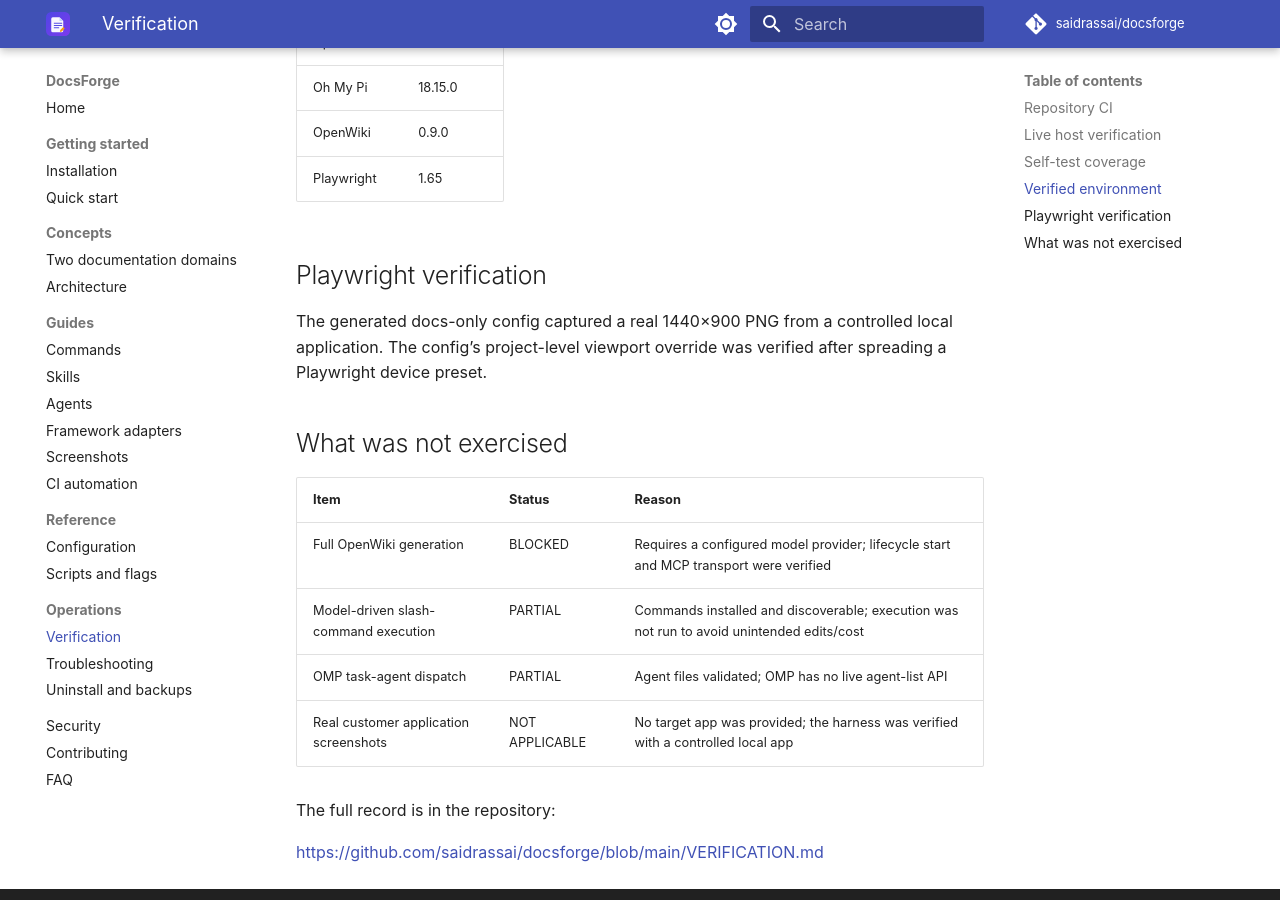
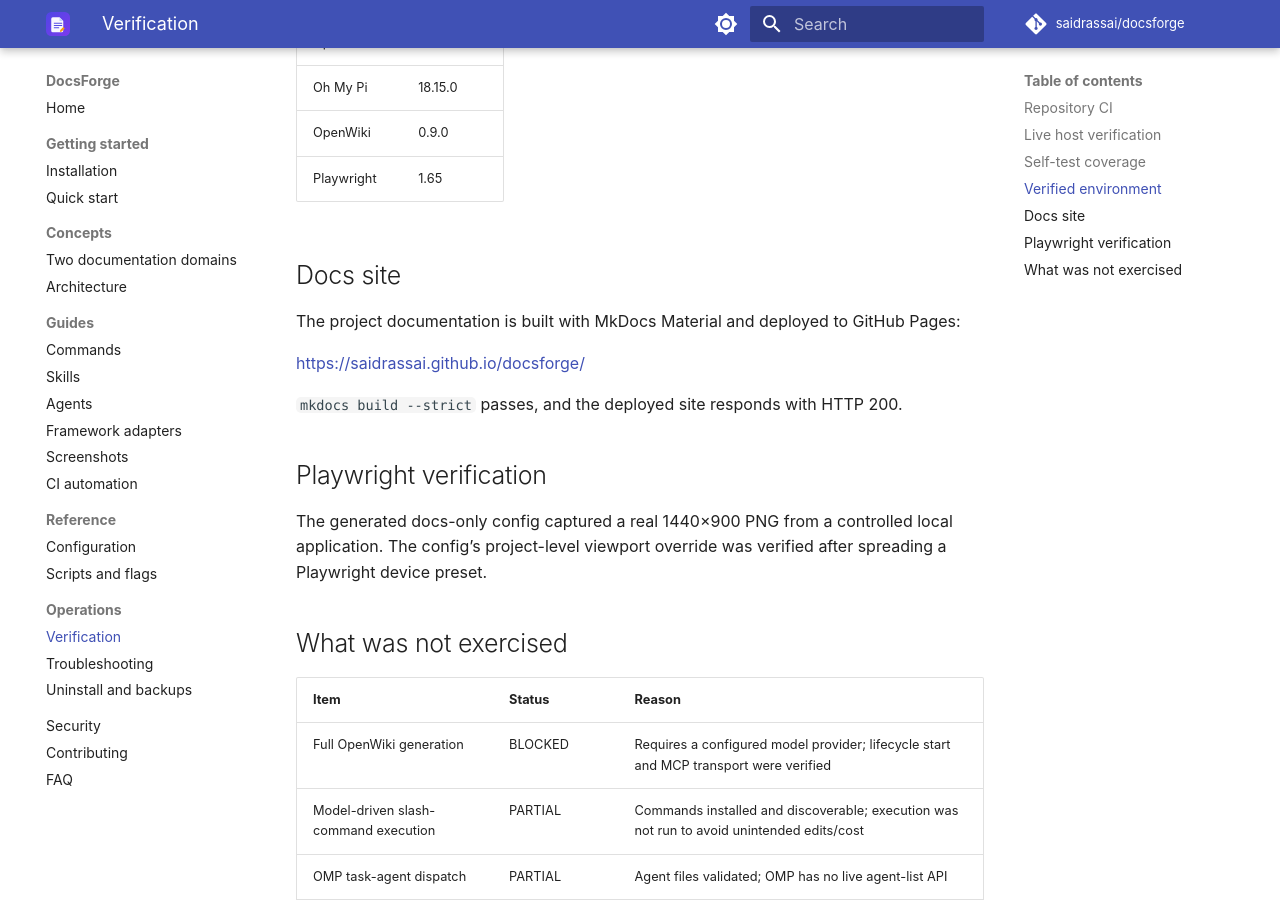
Before and after one commit to saidrassai/docsforge, an MkDocs documentation site: the page built from docs/operations/verification.md, in a window 1280 px wide and 900 px high, scrolled down 2272 px. Built offline with MkDocs 1.6.1 and Material for MkDocs 9.7.7, drawn with Linux system fonts in a browser that asks for light colours; comment, search, counter and statistics services are not loaded.

Commit message:
docs: record documentation site verification

```diff
--- a/docs/operations/verification.md
+++ b/docs/operations/verification.md
@@ -90,6 +90,15 @@ The initial release was verified on:
 | OpenWiki | 0.9.0 |
 | Playwright | 1.65 |
 
+## Docs site
+
+The project documentation is built with MkDocs Material and deployed to GitHub
+Pages:
+
+<https://saidrassai.github.io/docsforge/>
+
+`mkdocs build --strict` passes, and the deployed site responds with HTTP 200.
+
 ## Playwright verification
 
 The generated docs-only config captured a real 1440×900 PNG from a controlled
```
Also changed, not shown: VERIFICATION.md (+1 -0 lines).
